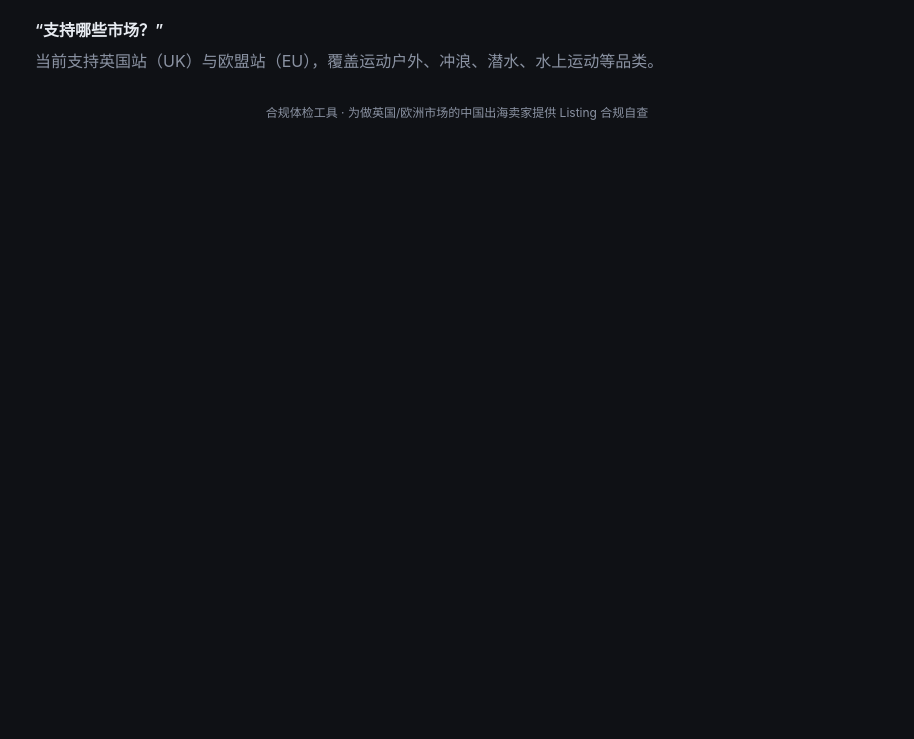
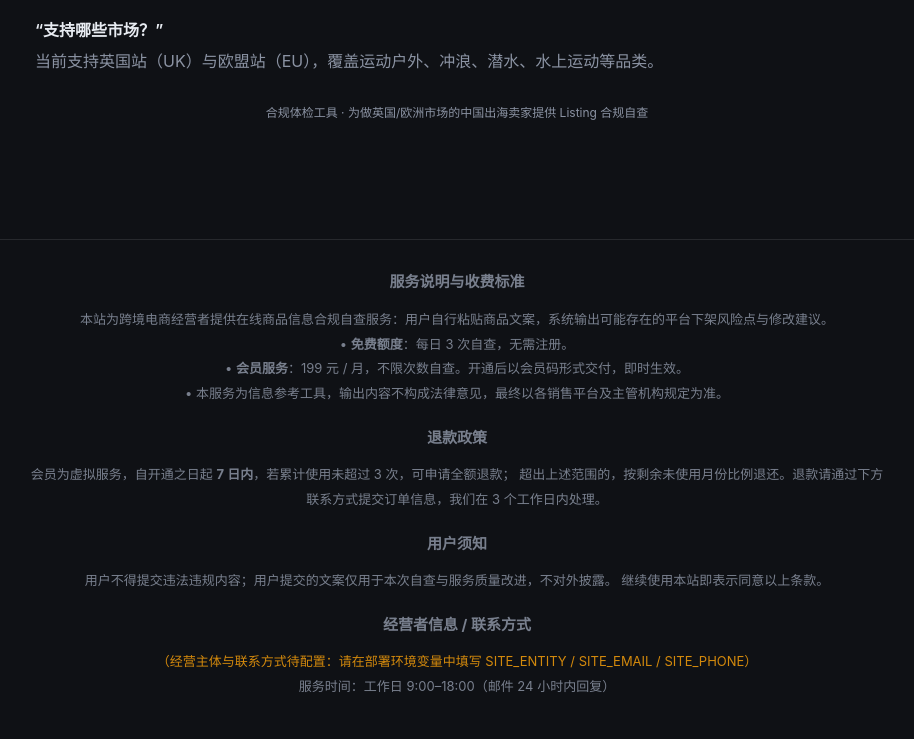
Before and after one commit to HZPortGlobal/opc-ai-agent, a Flask app: page / in a window 1280 px wide. Shown: the part 1824-2563 px from the top of the page, without its empty margins (183-1097 px from the left). Before the commit the page ends 1944 px from the top, so only its background shows below. Run offline with Flask 3, Linux system fonts and the light colour scheme; data that the repository does not hold is empty.

Commit message:
update templates/landing.html

```diff
--- a/templates/landing.html
+++ b/templates/landing.html
@@ -265,5 +265,43 @@
   document.getElementById('toMember').onclick = () =>
     document.getElementById('member').scrollIntoView({behavior:'smooth'});
 </script>
+
+<!-- ===== 经营信息页脚（支付平台合规巡检查验项）===== -->
+<footer id="siteinfo" style="margin-top:56px;padding:28px 0 40px;border-top:1px solid rgba(255,255,255,.12);font-size:13px;line-height:1.9;opacity:.85">
+  <div style="max-width:900px;margin:0 auto;padding:0 20px">
+
+    <h3 style="font-size:15px;margin:0 0 10px">服务说明与收费标准</h3>
+    <p style="margin:0 0 14px">
+      本站为跨境电商经营者提供在线商品信息合规自查服务：用户自行粘贴商品文案，系统输出可能存在的平台下架风险点与修改建议。
+      <br>• <strong>免费额度</strong>：每日 {{ free_limit or 3 }} 次自查，无需注册。
+      <br>• <strong>会员服务</strong>：{{ price_cny or 199 }} 元 / 月，不限次数自查。开通后以会员码形式交付，即时生效。
+      <br>• 本服务为信息参考工具，输出内容不构成法律意见，最终以各销售平台及主管机构规定为准。
+    </p>
+
+    <h3 style="font-size:15px;margin:18px 0 10px">退款政策</h3>
+    <p style="margin:0 0 14px">
+      会员为虚拟服务，自开通之日起 <strong>7 日内</strong>，若累计使用未超过 3 次，可申请全额退款；
+      超出上述范围的，按剩余未使用月份比例退还。退款请通过下方联系方式提交订单信息，我们在 3 个工作日内处理。
+    </p>
+
+    <h3 style="font-size:15px;margin:18px 0 10px">用户须知</h3>
+    <p style="margin:0 0 14px">
+      用户不得提交违法违规内容；用户提交的文案仅用于本次自查与服务质量改进，不对外披露。
+      继续使用本站即表示同意以上条款。
+    </p>
+
+    <h3 style="font-size:15px;margin:18px 0 10px">经营者信息 / 联系方式</h3>
+    <p style="margin:0">
+      {% if site_entity %}经营主体：{{ site_entity }}<br>{% endif %}
+      {% if site_email %}客服邮箱：<a href="mailto:{{ site_email }}" style="color:var(--acc2)">{{ site_email }}</a><br>{% endif %}
+      {% if site_phone %}客服电话：{{ site_phone }}<br>{% endif %}
+      {% if not (site_entity or site_email or site_phone) %}
+      <span style="color:#f59e0b">（经营主体与联系方式待配置：请在部署环境变量中填写 SITE_ENTITY / SITE_EMAIL / SITE_PHONE）</span><br>
+      {% endif %}
+      服务时间：工作日 9:00–18:00（邮件 24 小时内回复）
+    </p>
+
+  </div>
+</footer>
 </body>
 </html>
```
